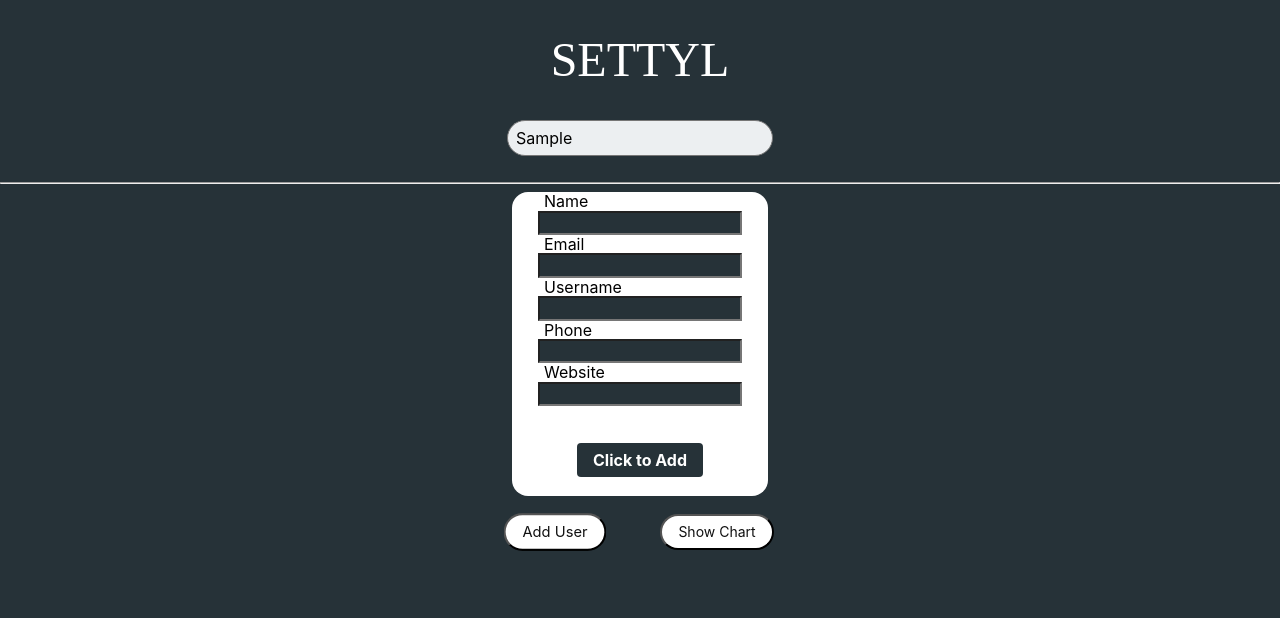
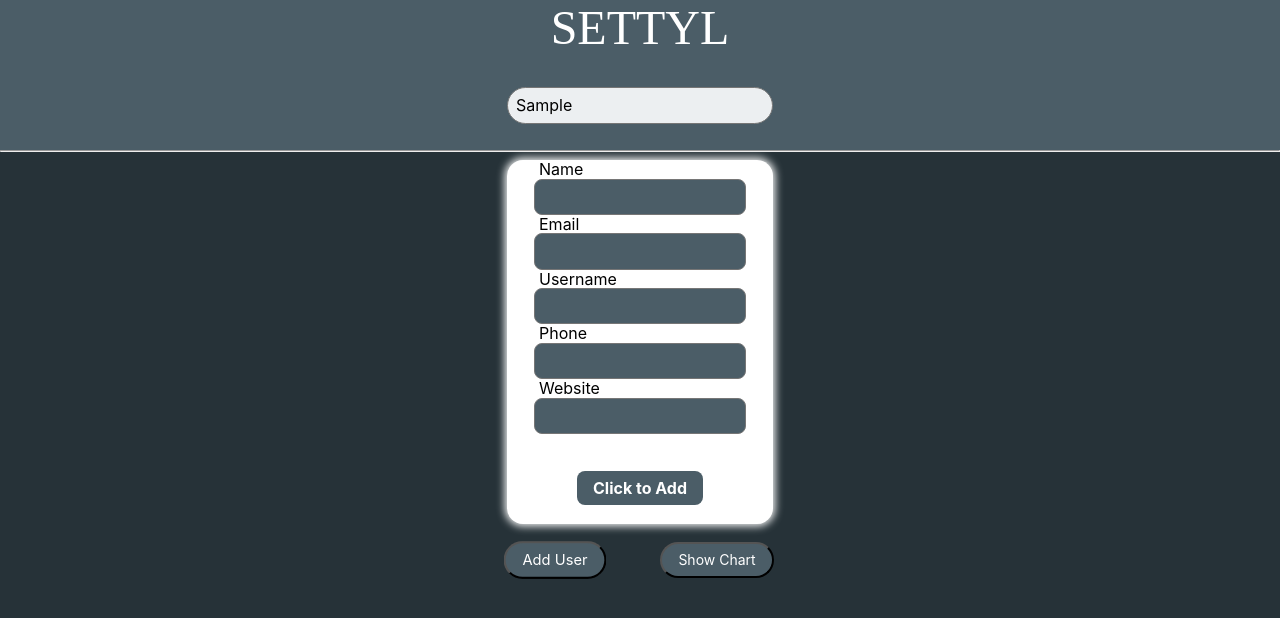
Before and after one commit to ritvikb99/settyl_assignment, a React (Create React App) app: page / in a window 1280 px wide. Both pictures are taken after typing "Sample" into the empty fields and a click on the button "Add User". Shown: the top 618 px of the page. Built offline with nearby package versions, Linux system fonts and the light colour scheme; no server answers; a web font is replaced by a local one.

Commit message:
Minor UI changes

```diff
--- a/src/AddUserComponent.css
+++ b/src/AddUserComponent.css
@@ -7,7 +7,7 @@ div.container {
   justify-content: center;
 }
 input.addUser {
-  background: #263238;
+  background: #4b5d67;
   max-width: 80%;
   color: white;
 }
@@ -17,8 +17,9 @@ input.addUser {
 }
 div.main {
   width: fit-content;
+  box-shadow: 0px 0px 8px 2px rgba(255, 255, 255);
 }
 
 button {
-  background-color: #263238;
+  background-color: #4b5d67;
 }
--- a/src/AddUserComponent.js
+++ b/src/AddUserComponent.js
@@ -36,6 +36,10 @@ const AddUserComponent = (props) => {
     let newUsers = [...props.users];
     newUsers.push(user);
     props.addUser(newUsers);
+    let list = document.getElementsByClassName('resetable');
+    for (let element of list) {
+      element.value = '';
+    }
   };
 
   const onNameChange = (event) => {
@@ -59,36 +63,61 @@ const AddUserComponent = (props) => {
         <div className='inputWrapper'>
           <label htmlFor='name'>Name</label>
           <br></br>
-          <input className='addUser ' onChange={onNameChange} type='text' name='name'></input>
+          <input
+            className='addUser br3 pa2 input-reset ba bg-transparent hover-white w-100 resetable'
+            onChange={onNameChange}
+            type='text'
+            name='name'
+          ></input>
           <br />
         </div>
         <div className='inputWrapper'>
           <label htmlFor='email'>Email</label>
           <br></br>
-          <input className='addUser ' onChange={onEmailChange} type='email' name='email'></input>
+          <input
+            className='addUser br3 pa2 input-reset ba bg-transparent hover-white w-100 resetable'
+            onChange={onEmailChange}
+            type='email'
+            name='email'
+          ></input>
           <br />
         </div>
         <div className='inputWrapper'>
           <label htmlFor='username'>Username</label>
           <br></br>
-          <input className='addUser ' onChange={onUsernameChange} type='text' name='username'></input>
+          <input
+            className='addUser br3 pa2 input-reset ba bg-transparent hover-white w-100 resetable'
+            onChange={onUsernameChange}
+            type='text'
+            name='username'
+          ></input>
           <br />
         </div>
-        <div className='inputWrapper'>
+        <div className='inputWrapper br3'>
           <label htmlFor='phone'>Phone</label>
           <br></br>
-          <input className='addUser ' onChange={onPhoneChange} type='text' name='phone'></input>
+          <input
+            className='addUser br3 pa2 input-reset ba bg-transparent hover-white w-100 resetable'
+            onChange={onPhoneChange}
+            type='text'
+            name='phone'
+          ></input>
           <br />
         </div>
         <div className='inputWrapper'>
           <label htmlFor='website'>Website</label>
           <br></br>
-          <input className='addUser ' onChange={onWebsiteChange} type='text' name='webste'></input>
+          <input
+            className='addUser br3 pa2 input-reset ba bg-transparent hover-white w-100 resetable'
+            onChange={onWebsiteChange}
+            type='text'
+            name='webste'
+          ></input>
           <br />
         </div>
         <br></br>
         <br></br>
-        <button className='white b pv2 ph3 hover-bg-near-black bn br2 hover-shadow-inner' onClick={onSubmitButton}>
+        <button className='white b pv2 ph3 hover-bg-near-black bn br3 hover-shadow-inner' onClick={onSubmitButton}>
           Click to Add
         </button>
         <br />
--- a/src/App.css
+++ b/src/App.css
@@ -3,8 +3,22 @@ h1 {
   font-family: 'Dela Gothic One', cursive;
   font-weight: 500;
   color: #ffffff;
+  margin-top: 0px !important;
+  padding-top: 0px !important;
 }
 
 div.buttons button {
   margin-inline: 2em;
+  background-color: #4b5d67;
+  color: white;
 }
+
+nav.sticky {
+  position: -webkit-sticky;
+  position: sticky;
+  top: 0;
+  background-color: #4b5d67;
+  z-index: 1;
+  padding: 0;
+  margin: 0;
+}
--- a/src/App.js
+++ b/src/App.js
@@ -61,12 +61,15 @@ const App = (props) => {
   return (
     <Fragment>
       <div className='tc'>
+        <nav className='sticky'>
           <h1 className='f1'>SETTYL</h1>
+
           <div>
             <SearchBox searchChange={props.onSearchChange} />
           </div>
           <br></br>
           <hr />
+        </nav>
         {isAddUserClicked ? <AddUserComponent /> : <br />}
         {isShowChartClicked ? <ShowChartComponent /> : <br />}
         <div className='buttons'>
--- a/src/index.css
+++ b/src/index.css
@@ -1,5 +1,6 @@
 body {
-  margin: 0;
+  margin: 0 !important;
+  padding: 0 !important;
   font-family: -apple-system, BlinkMacSystemFont, 'Segoe UI', 'Roboto', 'Oxygen', 'Ubuntu', 'Cantarell', 'Fira Sans', 'Droid Sans',
     'Helvetica Neue', sans-serif;
   -webkit-font-smoothing: antialiased;
```
Lines whose indentation alone changed are shown as unchanged.
